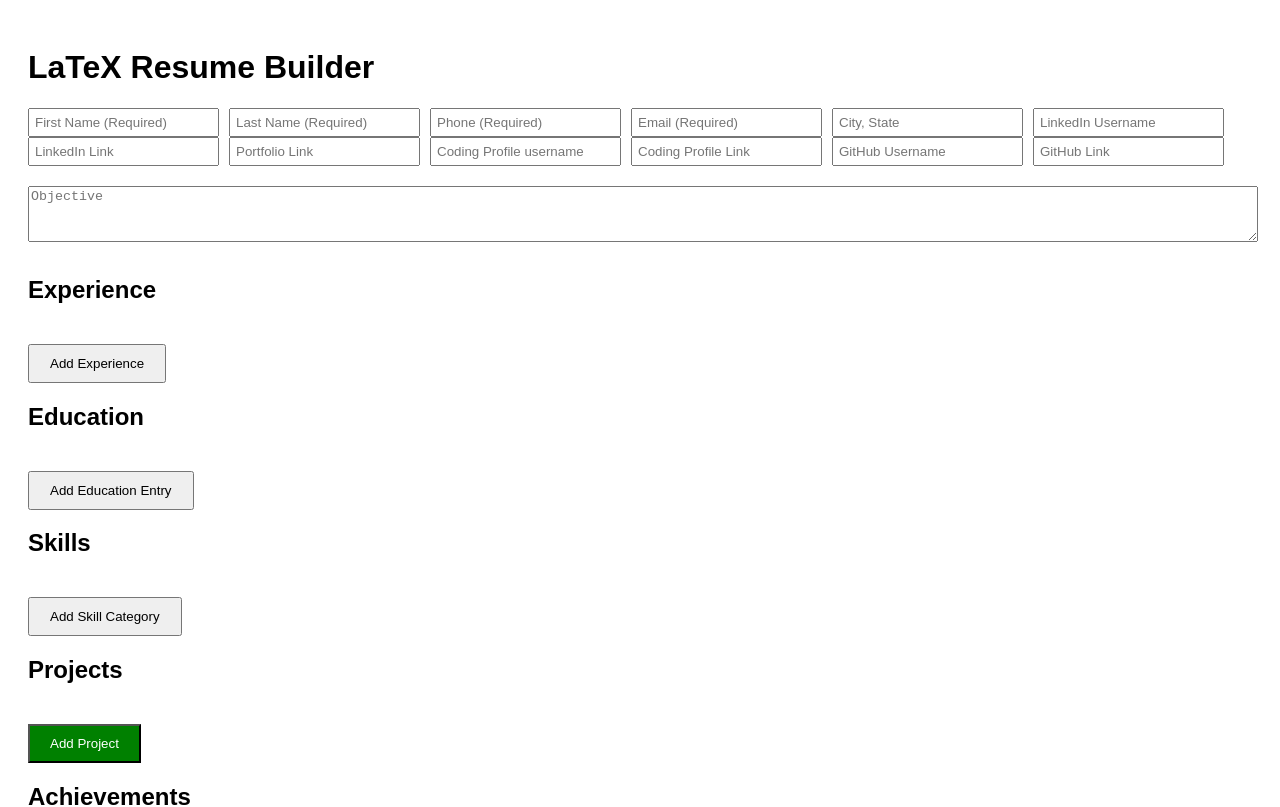
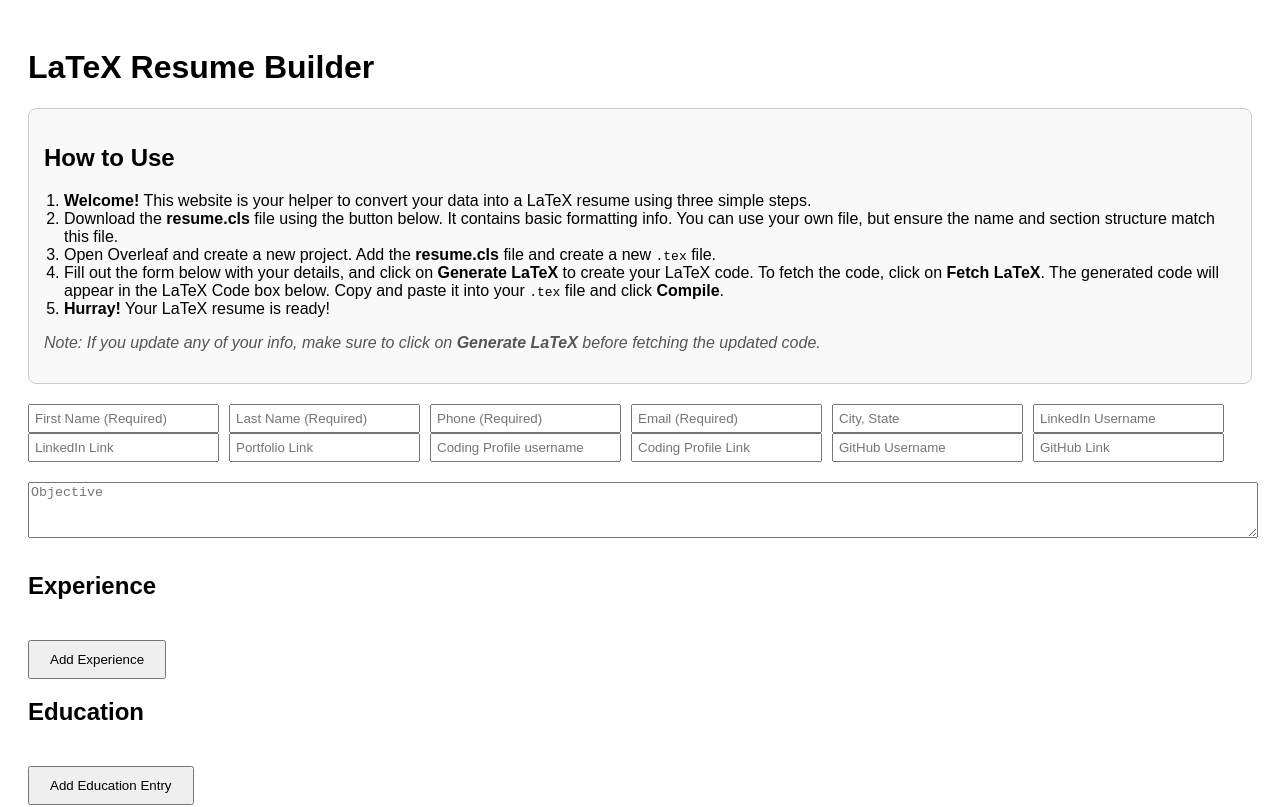
Before and after one commit to yashshah9279/info_to_latex_faang, a React (Vite) app in the folder frontend/my-react-app/: page / in a window 1280 px wide. Shown: the top 807 px of the page. Built offline with nearby package versions, Linux system fonts and the light colour scheme.

Commit message:
General Info and steps to use added

```diff
--- a/frontend/my-react-app/src/App.jsx
+++ b/frontend/my-react-app/src/App.jsx
@@ -95,6 +95,41 @@ const App = () => {
     <div style={{ padding: '20px', fontFamily: 'Arial, sans-serif' }}>
       <h1>LaTeX Resume Builder</h1>
 
+      <div
+      style={{
+        border: '1px solid #ccc',
+        padding: '15px',
+        borderRadius: '8px',
+        backgroundColor: '#f9f9f9',
+        marginBottom: '20px',
+      }}
+    >
+      <h2>How to Use</h2>
+      <ol style={{ paddingLeft: '20px' }}>
+        <li>
+          <strong>Welcome!</strong> This website is your helper to convert your data into a LaTeX resume using three simple steps.
+        </li>
+        <li>
+          Download the <strong>resume.cls</strong> file using the button below. It contains basic formatting info. You can use your own
+          file, but ensure the name and section structure match this file.
+        </li>
+        <li>
+          Open Overleaf and create a new project. Add the <strong>resume.cls</strong> file and create a new <code>.tex</code> file.
+        </li>
+        <li>
+          Fill out the form below with your details, and click on <strong>Generate LaTeX</strong> to create your LaTeX code. To fetch
+          the code, click on <strong>Fetch LaTeX</strong>. The generated code will appear in the LaTeX Code box below. Copy and paste
+          it into your <code>.tex</code> file and click <strong>Compile</strong>.
+        </li>
+        <li>
+          <strong>Hurray!</strong> Your LaTeX resume is ready!
+        </li>
+      </ol>
+      <p style={{ fontStyle: 'italic', color: '#555' }}>
+        Note: If you update any of your info, make sure to click on <strong>Generate LaTeX</strong> before fetching the updated code.
+      </p>
+    </div>
+
       {errorMessage && (
         <div
           style={{
```
